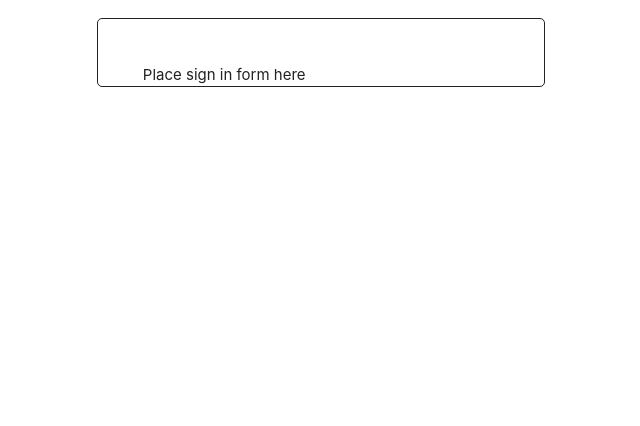
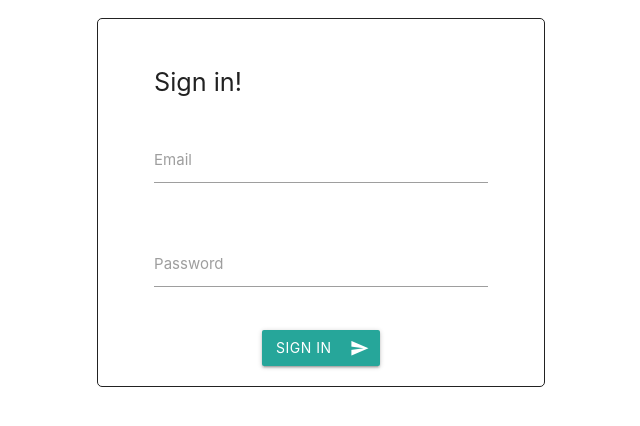
Before and after one commit to vorogurcov/minilab1, a plain HTML site: page index.html in a window 1280 px wide. Both pictures are taken after a click on the element "SIGN IN!". Shown: the whole page, without its empty margins (319-959 px from the left). Drawn offline with nearby package versions, Linux system fonts and the light colour scheme.

Commit message:
Implement html structure of sign_in_form

```diff
--- a/index.html
+++ b/index.html
@@ -78,10 +78,34 @@
       <div class="underlined_text col s5" id="sign_in_link"> Sign in! </div>
     </div>
   </div>
-  <div class="form_container row" id="sign_in_form" style="display: none"> Place sign in form here </div>
+  <div class="form_container row" id="sign_in_form" style="display: none">
+    <form class = "col s12">
+      <div class  = "row">
+        <div class = "col s6"> <span class="flow-text"> Sign in! </span></div>
+      </div>
+      <div class = "row">
+        <div class = "input-field col s12">
+          <input id = "email_sign_in" type = "email" class = "validate">
+          <label for="email_sign_in">Email</label>
+        </div>
+      </div>
+      <div class = "row">
+        <div class = "input-field col s12">
+          <input type = "password" class = "validate" id = "password_sign_in">
+          <label for="password_sign_in">Password</label>
+        </div>
+      </div>
+      <div class = "row">
+        <button class ="btn waves-effect waves-light col s4 offset-s4" type = "submit" id = "sign_in_btn">
+           Sign in
+          <i class = "material-icons right"> send </i>
+        </button>
+      </div>
+    </form>
+  </div>
   <script src="https://www.google-analytics.com/analytics.js" async></script>
   <script type="module" src="js/main.js"></script>
-</div>
+</form>
 </body>
 
 </html>
```
